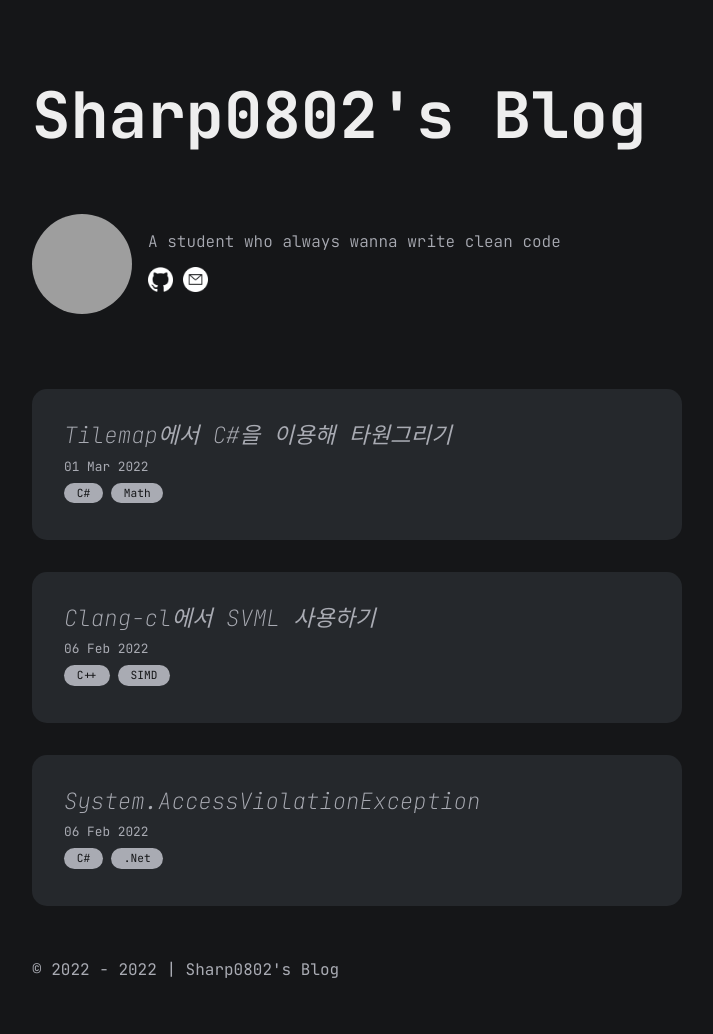
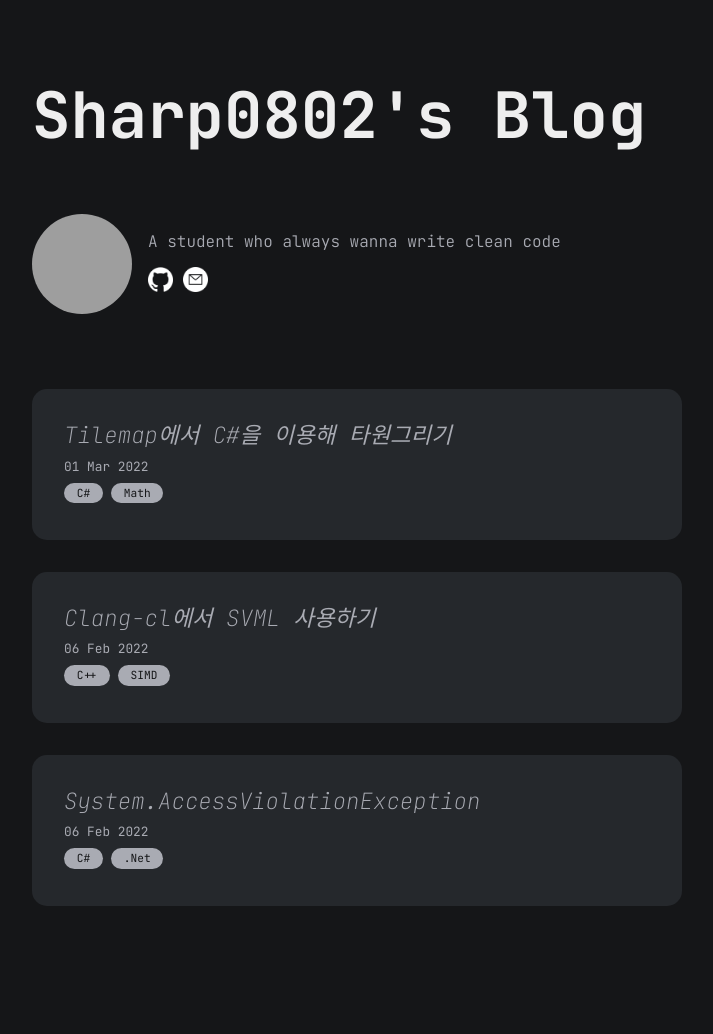
Before and after one commit to Sharp0802/sharp0802.github.io, a Jekyll site: the page built from index.md, in a window 1280 px wide. Shown: the whole page, without its empty margins (283-996 px from the left). Built offline with Jekyll 4.4.1, drawn with Linux system fonts in a browser that asks for light colours; some web fonts are replaced; after the commit the page ends 1002 px from its top, so only the background shows below that; grey boxes are pictures that could not be loaded.

Commit message:
Delete footer

```diff
--- a/_includes/footer.html
+++ b/_includes/footer.html
@@ -1,3 +1,2 @@
 <footer>
-  <p>&copy; 2022 - {{ 'now' | date: "%Y" }} | {{site.title}}</p>
 </footer>
```
